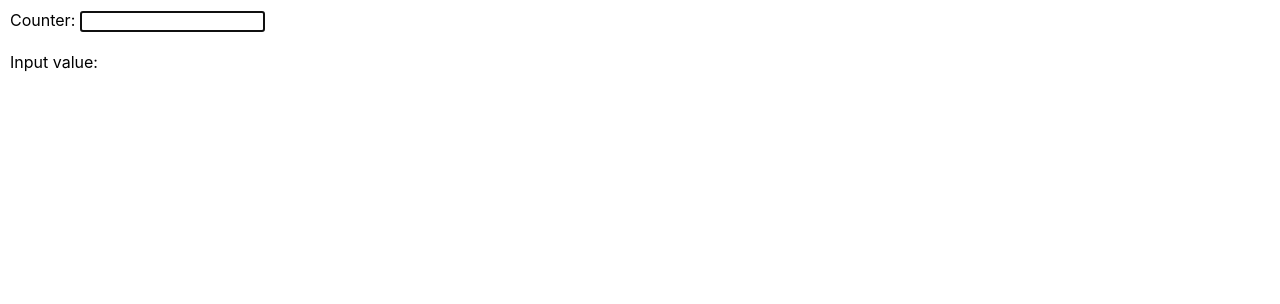
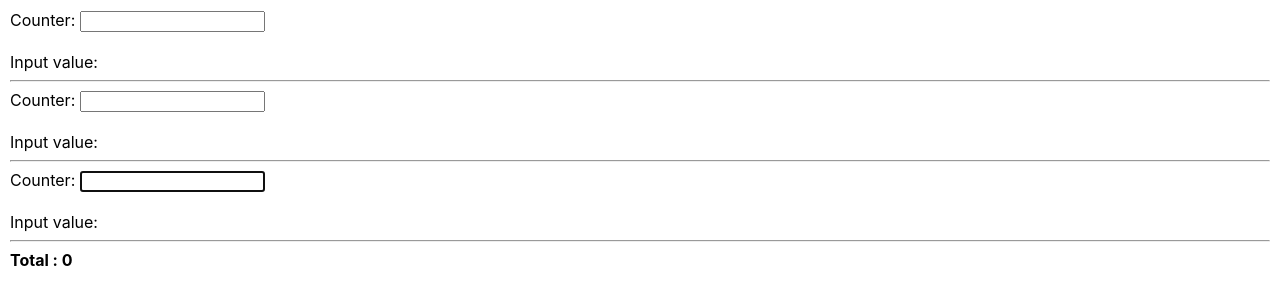
Before and after one commit to shaghab/reactapp, a React (Create React App) app: page / in a window 1280 px wide. Shown: the top 304 px of the page. Built offline with nearby package versions, Linux system fonts and the light colour scheme.

Commit message:
Add multiple Counters and total calculation

```diff
--- a/src/App.js
+++ b/src/App.js
@@ -1,12 +1,17 @@
+import { useState } from 'react';
 import logo from './logo.svg';
 import './App.css';
 import Counter from './Counter.js';
 import React from 'react';
 
 function App() {
+  const [total, setTotal] = useState(0);
   return (
     <>
-      <Counter />
+      <Counter setTotal={setTotal} /> <hr />
+      <Counter setTotal={setTotal} /> <hr />
+      <Counter setTotal={setTotal} /> <hr />
+      <b>Total : {total}</b>
     </>
   );
 }
--- a/src/Counter.js
+++ b/src/Counter.js
@@ -1,6 +1,6 @@
 import { useState, useEffect, useRef } from 'react';
 
-function Counter() {
+function Counter({ setTotal }) {
   const [value, setValue] = useState('');
   const refCounter = useRef();
 
@@ -9,7 +9,14 @@
   }, []);
 
   function change(event) {
-    setValue(event.target.value);
+    var newValue = parseInt(event.target.value || 0);
+
+    // New value in the field
+    setValue(newValue);
+
+    // New Total
+    setTotal((total) => total - value);
+    setTotal((total) => total + newValue);
   }
 
   function keydown(event) {
```
